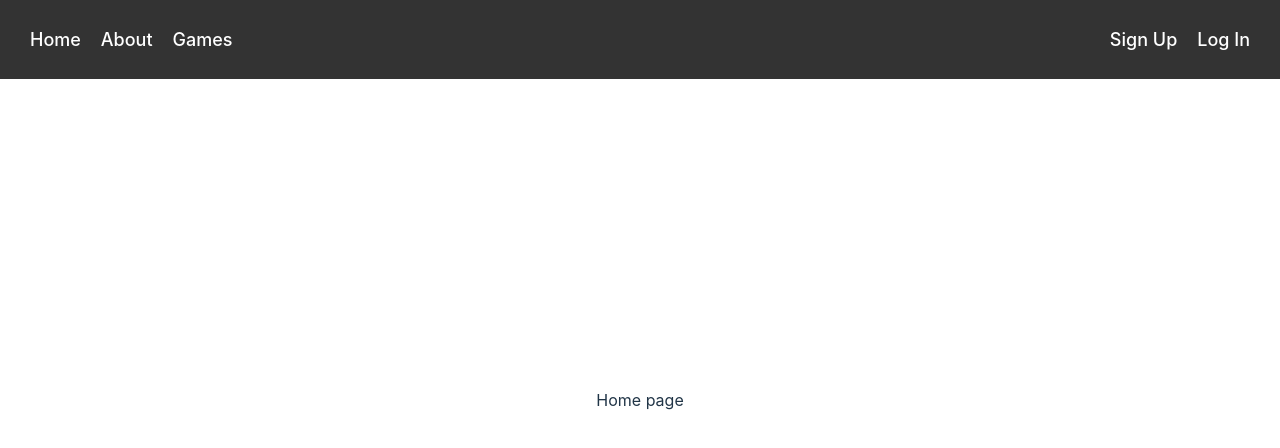
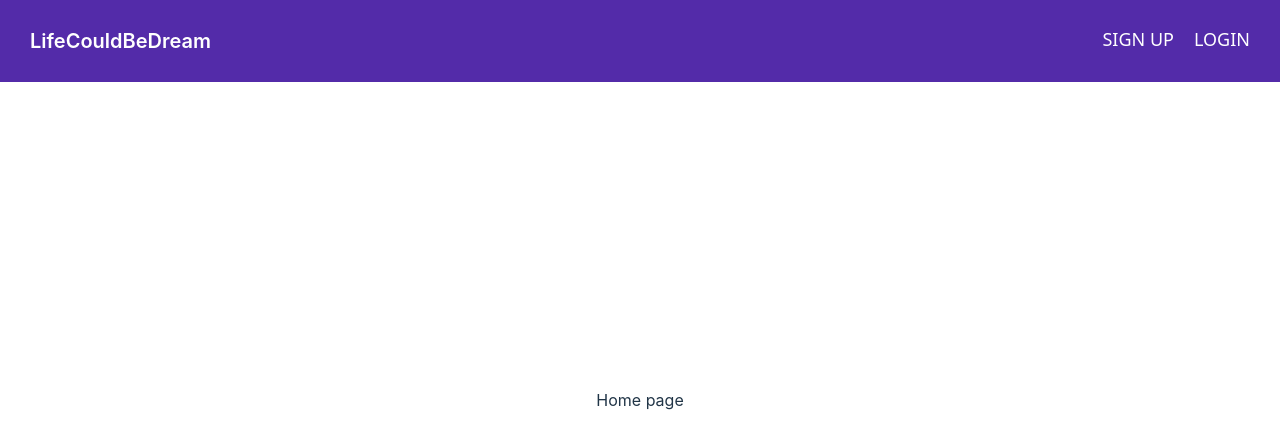
Before and after one commit to LimeFizzy/LifeCouldBeDream, a React (Vite) app in the folder frontend/: page / in a window 1280 px wide. Shown: the top 448 px of the page. Built offline with nearby package versions, Linux system fonts and the light colour scheme.

Commit message:
Additions to navbar

```diff
--- a/frontend/src/components/navbar/Navbar.css
+++ b/frontend/src/components/navbar/Navbar.css
@@ -3,7 +3,7 @@
     top: 0;
     right: 0;
     width: 100%;
-    background-color: #333;
+    background-color: #532BA9;
     padding: 10px;
     display: flex;
     justify-content: left;
@@ -21,21 +21,30 @@
     margin-right: 20px;
   }
 
+  .nav-left .nav-link {
+    font-weight: 600;
+    color: white;
+    text-decoration: none;
+    font-size: 20px;
+  }
+
   .nav-right {
     list-style: none;
     display: flex;
     margin-left: auto;
+    padding: 1;
   }
 
   .nav-right .nav-item {
     margin-right: 20px;
   }
 
-
-  .nav-link {
+  .nav-right .nav-link {
     color: white;
     text-decoration: none;
     font-size: 18px;
+    font-weight: 300;
+    font-family: system-ui, sans-serif;
   }
 
   .nav-link:hover {
--- a/frontend/src/components/navbar/Navbar.tsx
+++ b/frontend/src/components/navbar/Navbar.tsx
@@ -8,29 +8,19 @@ const Navbar: React.FC = () => {
       <ul className="nav-left">
         <li className="nav-item">
           <Link to="/" className="nav-link">
-            Home
-          </Link>
-        </li>
-        <li className="nav-item">
-          <Link to="/about" className="nav-link">
-            About
-          </Link>
-        </li>
-        <li className="nav-item">
-          <Link to="/games" className="nav-link">
-            Games
+            LifeCouldBeDream
           </Link>
         </li>
       </ul>
       <ul className="nav-right">
         <li className="nav-item">
           <Link to="/signup" className="nav-link">
-            Sign Up
+            SIGN UP
           </Link>
         </li>
         <li className="nav-item">
           <Link to="/login" className="nav-link">
-            Log In
+            LOGIN
           </Link>
         </li>
       </ul>
```
